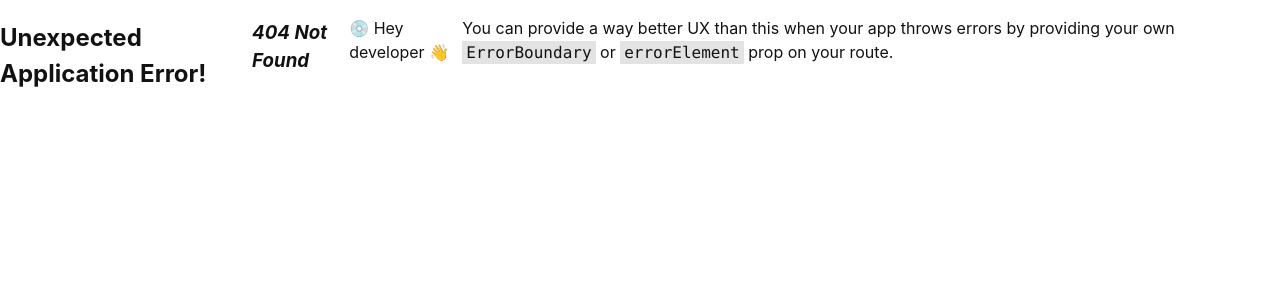
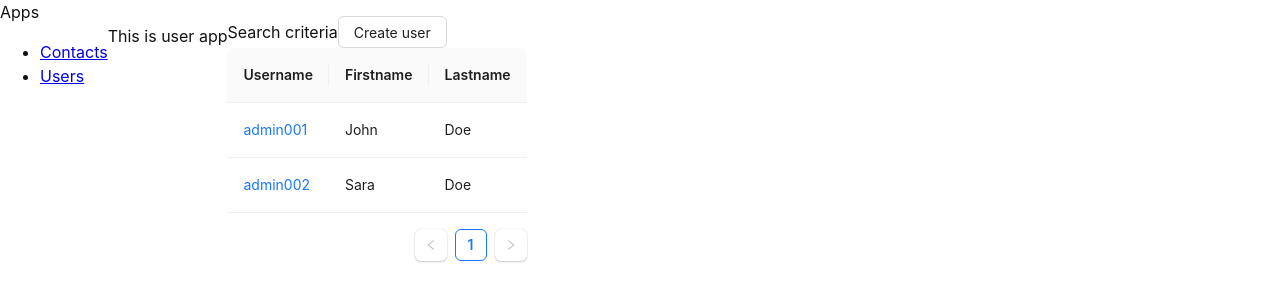
Before and after one commit to bignuttawuts/react-admin, a React (Vite) app: page /users in a window 1280 px wide. Before the commit this address had no page. Shown: the top 302 px of the page. Built offline with nearby package versions, Linux system fonts and the light colour scheme.

Commit message:
feat: initial users

```diff
--- /dev/null
+++ b/src/features/users/edit.tsx
@@ -0,0 +1,3 @@
+export default function UserEdit() {
+  return <>UserEdit</>
+}
--- a/src/features/users/index.tsx
+++ b/src/features/users/index.tsx
@@ -1,7 +1,38 @@
+import { Button, Table } from 'antd';
+import { Link, useNavigate } from 'react-router-dom';
+
+const columns = [
+  {
+    title: 'Username',
+    dataIndex: 'username',
+    render: (text: string, record: any) => <Link to={`/users/${record.userId}`}>{text}</Link>
+  },
+  {
+    title: 'Firstname',
+    dataIndex: 'firstname'
+  },
+  {
+    title: 'Lastname',
+    dataIndex: 'lastname'
+  }
+]
+
+const datas = [
+  {
+    userId: '4a8d7f7', username: 'admin001', firstname: 'John', lastname: 'Doe'
+  },
+  {
+    userId: '4a8d7f7', username: 'admin002', firstname: 'Sara', lastname: 'Doe'
+  }
+]
+
 export default function UserIndex() {
+  const navigate = useNavigate();
   return (
-    <p id="zero-state">
-      User Index
-    </p >
+    <p>
+      Search criteria
+      <Button onClick={() => navigate('/users/new')}>Create user</Button>
+      <Table dataSource={datas} columns={columns} key={'userId'} />
+    </p>
   );
 }
--- a/src/features/users/root.tsx
+++ b/src/features/users/root.tsx
@@ -2,10 +2,7 @@ import { Link, Outlet } from 'react-router-dom';
 
 export default function UserRoot() {
   return <>
-    <Link to="/users/1">User 1</Link><br />
-    <Link to="/users/2">User 2</Link><br />
-    <Link to="/users/3">User 4</Link><br />
-    <Link to="/users/4">User 5</Link>
+    <>This is user app</>
     <Outlet />
   </>
 }
--- /dev/null
+++ b/src/features/users/view.tsx
@@ -0,0 +1,32 @@
+import { Button, Descriptions } from 'antd';
+import { deleteContact, getContact } from '../../servies/contacts';
+import { redirect, useLoaderData, useNavigate } from 'react-router-dom';
+
+export async function userLoader({ params }: any) {
+  const user = await getContact(params.contactId);
+  return { user }
+}
+
+export default function UserView() {
+  const { user }: any = useLoaderData();
+  const navigate = useNavigate();
+  const onEditHandle = () => navigate(`/users/${user.id}/edit`)
+  const onDeleteHandle = async () => {
+    await deleteContact(user.id);
+    redirect("/");
+  }
+
+  return <>
+    <Descriptions title="User Info" bordered>
+      <Descriptions.Item label="UserName">{user.first} {user.last}</Descriptions.Item>
+      <Descriptions.Item label="Telephone">1810000000</Descriptions.Item>
+      <Descriptions.Item label="Occupation">Hangzhou, Zhejiang</Descriptions.Item>
+      <Descriptions.Item label="Remark">empty</Descriptions.Item>
+      <Descriptions.Item label="Address">
+        No. 18, Wantang Road, Xihu District, Hangzhou, Zhejiang, China
+      </Descriptions.Item>
+    </Descriptions>
+    <Button onClick={onEditHandle}>Edit</Button>
+    <Button onClick={onDeleteHandle}>Delete</Button>
+  </>
+}
--- a/src/main.tsx
+++ b/src/main.tsx
@@ -15,6 +15,9 @@ import Index from './routes/contracts'
 import UserRoot from './features/users/root'
 import UserIndex from './features/users'
 import Root from './routes/root'
+import UserView, { userLoader } from './features/users/view'
+import EditUser from './features/users/edit'
+import UserEdit from './features/users/edit'
 
 const router = createBrowserRouter([
   {
@@ -51,18 +54,28 @@ const router = createBrowserRouter([
               },
             ]
           },
+        ]
+      },
+      {
+        path: "/users",
+        element: <UserRoot />,
+        children: [
+          { index: true, element: <UserIndex /> },
           {
-            path: "users",
-            element: <UserRoot />,
-            children: [
-              { index: true, element: <UserIndex /> },
-              {
-                path: ":userId"
-              }
-            ]
+            path: ":contactId",
+            element: <UserView />,
+            loader: userLoader
+          },
+          {
+            path: "new",
+            element: <UserEdit />,
+          },
+          {
+            path: ":contactId/edit",
+            element: <UserEdit />,
           }
         ]
-      },
+      }
     ]
   },
 
--- a/src/routes/contracts/contact.tsx
+++ b/src/routes/contracts/contact.tsx
@@ -1,5 +1,5 @@
 import { Form, useFetcher, useLoaderData } from "react-router-dom";
-import { getContact, updateContact } from "../../contacts";
+import { getContact, updateContact } from '../../servies/contacts';
 
 export async function action({ request, params }: any) {
   let formData = await request.formData();
--- a/src/routes/contracts/destroy.tsx
+++ b/src/routes/contracts/destroy.tsx
@@ -1,5 +1,5 @@
 import { redirect } from "react-router-dom";
-import { deleteContact } from "../../contacts";
+import { deleteContact } from '../../servies/contacts';
 
 export async function action({ params }: any) {
   // throw new Error("oh dang!");
--- a/src/routes/contracts/edit.tsx
+++ b/src/routes/contracts/edit.tsx
@@ -1,5 +1,5 @@
 import { Form, useLoaderData, redirect, useNavigate } from "react-router-dom";
-import { updateContact } from "../../contacts";
+import { updateContact } from '../../servies/contacts';
 
 export async function action({ request, params }: any) {
   const formData = await request.formData();
--- a/src/routes/contracts/root.tsx
+++ b/src/routes/contracts/root.tsx
@@ -1,7 +1,6 @@
 import { useEffect, useState } from 'react';
 import { Form, NavLink, Outlet, redirect, useLoaderData, useNavigation, useSubmit } from 'react-router-dom';
-
-import { createContact, getContacts } from "../../contacts";
+import { createContact, getContacts } from '../../servies/contacts';
 
 export async function loader({ request }: any) {
   const url = new URL(request.url);
```
Also changed, not shown: src/servies/contacts.ts (renamed from src/contacts.ts).
